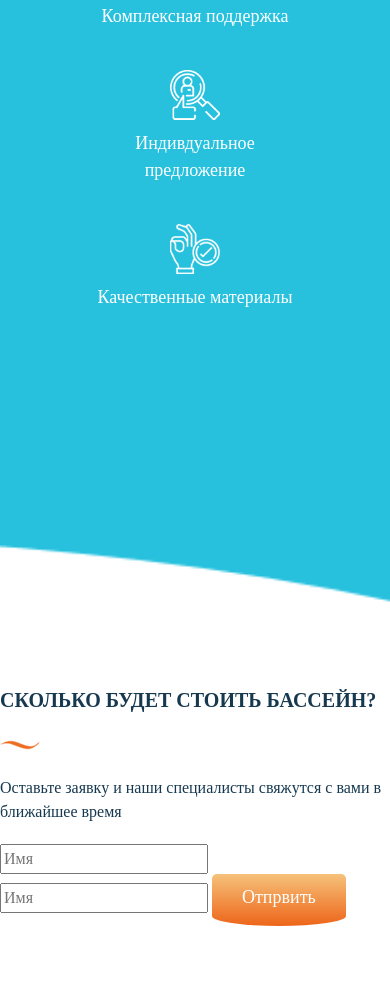
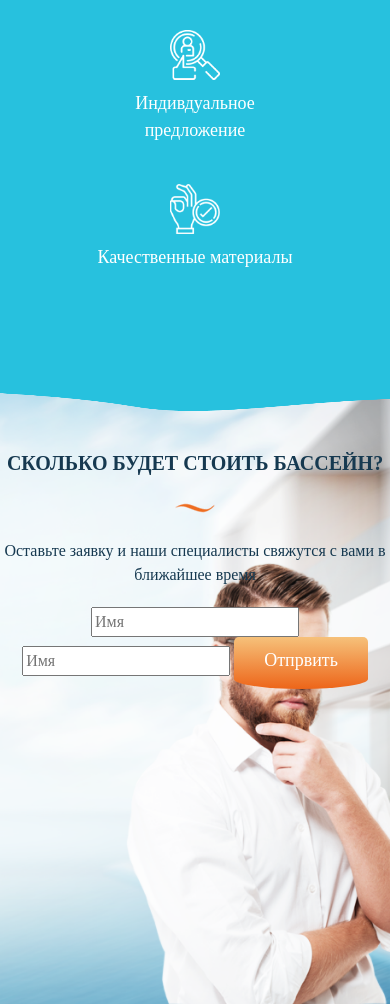
Before and after one commit to dworker863/Pool, a website: page assets/index.html in a window 390 px wide. Shown: the part 3598-4602 px from the top of the page. Before the commit the page ends 4524 px from the top, so only its background shows below. Drawn offline with Linux system fonts and the light colour scheme.

Commit message:
Mobile. Added questions section and overlay layer to fix bg issue

```diff
--- a/assets/index.html
+++ b/assets/index.html
@@ -284,6 +284,8 @@
       </div>
     </section>
     <section class="questions">
+      <div class="overlay-bg">
+        <img src="images/overlay-bg.png" alt="" />
         <h2 class="title">сколько будет стоить бассейн?</h2>
         <div class="wave-line">
           <img src="images/wave-line.png" alt="wave-line" />
@@ -296,6 +298,7 @@
           <input type="text" placeholder="Имя" />
           <button class="submit">Отпрвить</button>
         </form>
+      </div>
     </section>
     <script src="js/scripts.min.js"></script>
   </body>
--- a/assets/scss/styles.scss
+++ b/assets/scss/styles.scss
@@ -434,10 +434,12 @@ body {
 }
 
 .benefit {
-  padding-top: 160px;
-  height: 120vh;
+  padding-top: 120px;
+  padding-bottom: 60px;
   background-image: url('../images/benefit-bg.png');
   background-size: cover;
+  background-position: 55%;
+  background-repeat: repeat;
   color: #fff;
   text-align: center;
 
@@ -459,4 +461,27 @@ body {
   }
 }
 
+.questions {
+  position: relative;
+  height: 75vh;
+  background-image: url('../images/questions-bg.png');
+  background-size: cover;
+  background-position: 70%;
+  background-repeat: no-repeat;
+}
+
+.overlay-bg {
+  position: absolute;
+  z-index: 1;
+  top: -80px;
+  left: 0;
+  width: 100%;
+  text-align: center;
+  & > img {
+    width: 100%;
+    height: 120px;
+    margin-bottom: 40px;
+  }
+}
+
 @import 'media';
```
Also changed, not shown: assets/css/styles.css, assets/images/overlay-bg.png (added), assets/images/questions-bg.png (added). Lines whose indentation alone changed are shown as unchanged.
